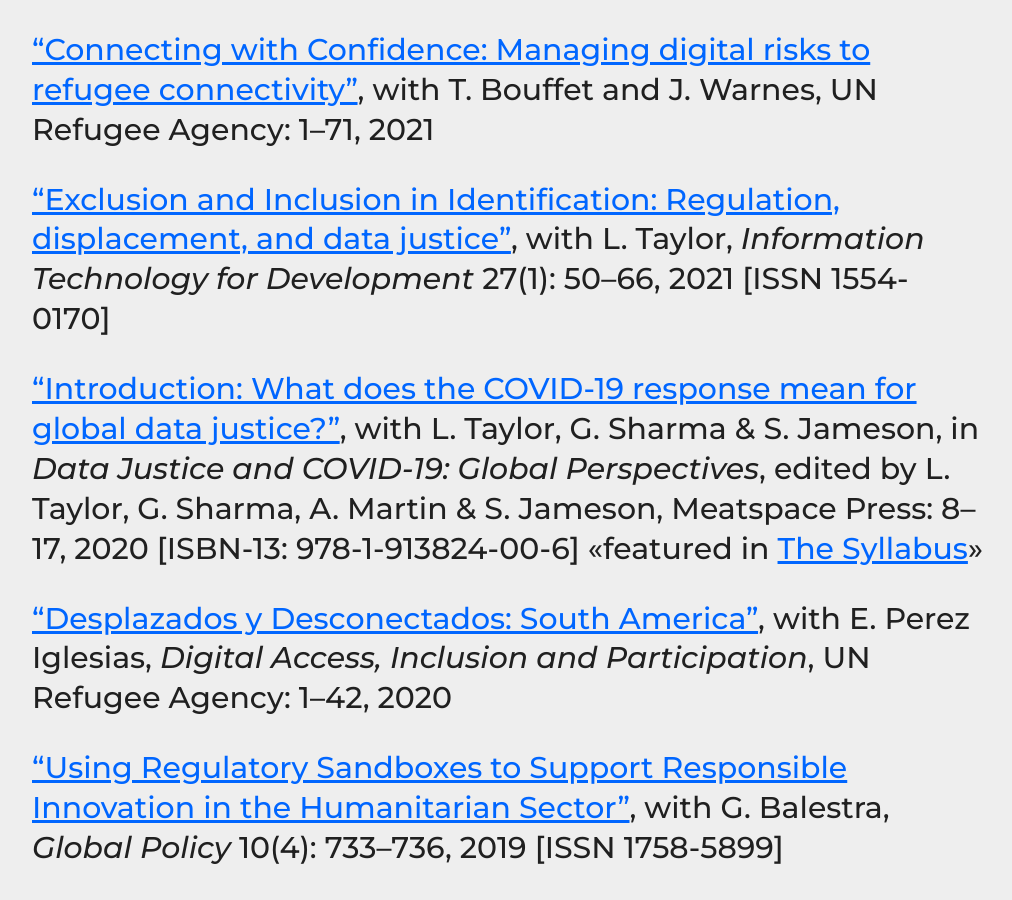
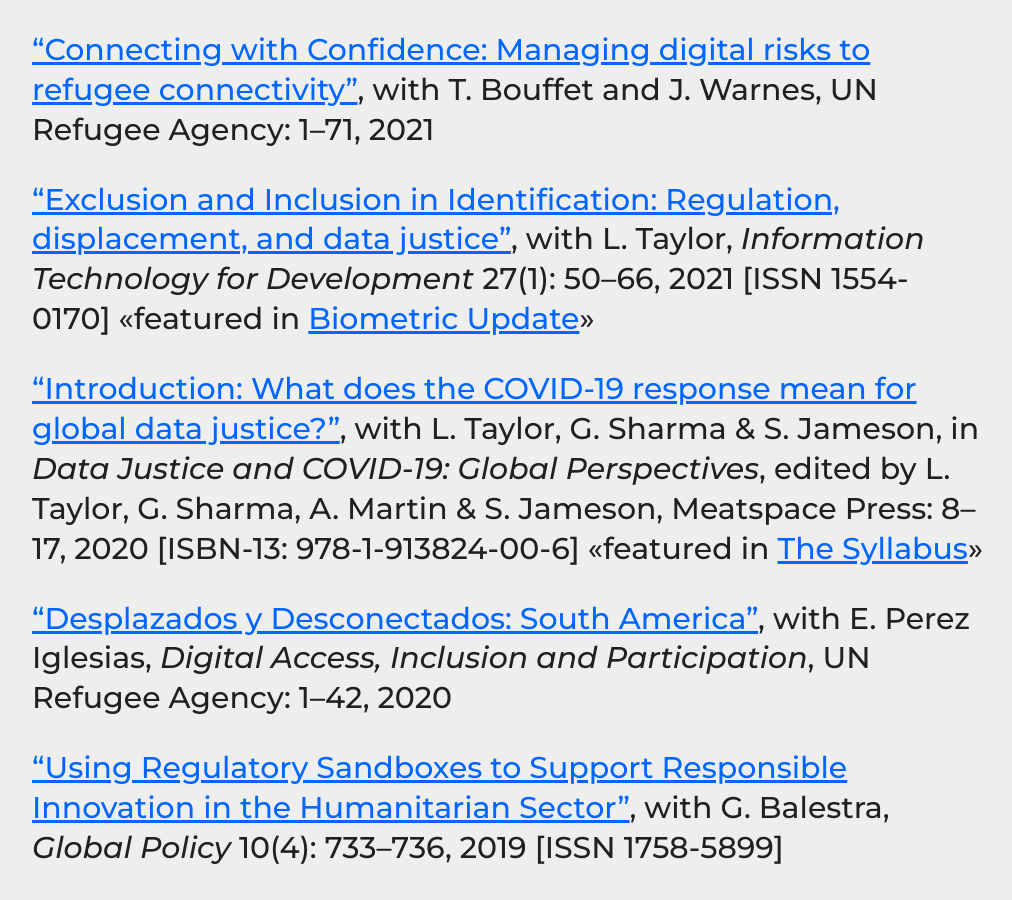
Before and after one commit to haroonalrasheed/641a, a Jekyll site: the page built from select-publications/index.md, in a window 1280 px wide and 900 px high, scrolled down 1765 px. Shown: the whole window, without its empty margins (132-1144 px from the left). Built offline with Jekyll 4.4.1, drawn with Linux system fonts in a browser that asks for light colours; part of the change alters nothing that is shown.

Commit message:
Update index.md

```diff
--- a/select-publications/index.md
+++ b/select-publications/index.md
@@ -22,7 +22,7 @@ _[Contact me](mailto:a.k.martin@uvt.nl) for copies of articles/chapters_
 
 ["Connecting with Confidence: Managing digital risks to refugee connectivity"](https://www.unhcr.org/innovation/wp-content/uploads/2021/03/CWC-Managing-Digital-Risks-To-Refugee-Connectivity-Report.pdf), with T. Bouffet and J. Warnes, UN Refugee Agency: 1–71, 2021
 
-["Exclusion and Inclusion in Identification: Regulation, displacement, and data justice"](https://doi.org/10.1080/02681102.2020.1811943), with L. Taylor, *Information Technology for Development* 27(1): 50–66, 2021 [ISSN 1554-0170]
+["Exclusion and Inclusion in Identification: Regulation, displacement, and data justice"](https://doi.org/10.1080/02681102.2020.1811943), with L. Taylor, *Information Technology for Development* 27(1): 50–66, 2021 [ISSN 1554-0170] <<featured in [Biometric Update](https://www.biometricupdate.com/202009/biometrics-collection-from-refugees-and-vulnerable-people-questioned-by-analysts)>>
 
 ["Introduction: What does the COVID-19 response mean for global data justice?"](https://ia801504.us.archive.org/25/items/data-justice-and-covid-19/Data_Justice_and_COVID-19.pdf), with L. Taylor, G. Sharma & S. Jameson, in *Data Justice and COVID-19: Global Perspectives*, edited by L. Taylor, G. Sharma, A. Martin & S. Jameson, Meatspace Press: 8–17, 2020 [ISBN-13: 978-1-913824-00-6] <<featured in [The Syllabus](https://cabinet.the-syllabus.com/syllabus/Ig5CJ6qoXZ)>>
 
```
